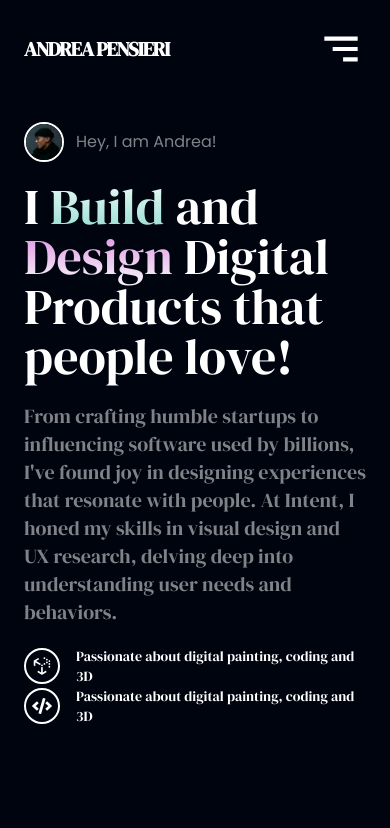
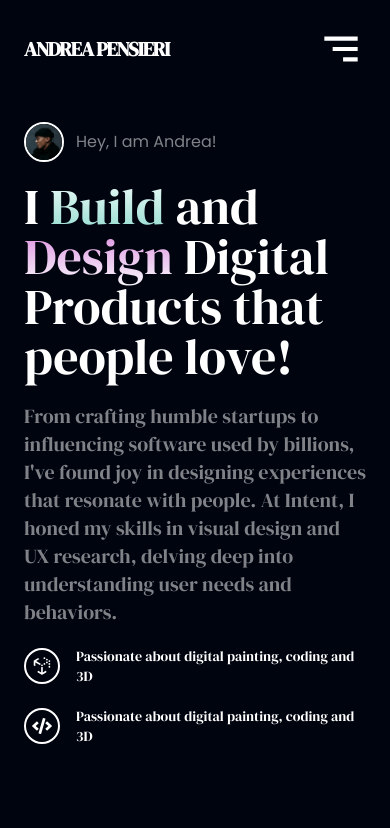
Before and after one commit to andreasiano/Portfolio, a React (Create React App) app: page / in a window 390 px wide. Shown: the top 828 px of the page. Built offline with nearby package versions, Linux system fonts and the light colour scheme.

Commit message:
Changed margin

```diff
--- a/src/components/Hero.jsx
+++ b/src/components/Hero.jsx
@@ -46,7 +46,7 @@ const Hero = () => {
           delving deep into understanding user needs and behaviors.
         </p>
         <div className="lg:flex mt-5">
-          <div className="flex xs:mb-10 items-center">
+          <div className="flex xxs:mb-5 items-center">
             <div className="rounded-full border-2 border-white flex items-center justify-center mr-4">
               <FaUncharted className="text-white mx-1.5 my-1.5 text-xl" />
             </div>
@@ -54,7 +54,7 @@ const Hero = () => {
               Passionate about digital painting, coding and 3D
             </p>
           </div>
-          <div className="flex xs:mb-5 items-center">
+          <div className="flex xxs:mb-5 items-center">
             <div className="rounded-full border-2 border-white flex items-center justify-center mr-4">
               <FaCode className="text-white my-1.5 mx-1.5 text-xl" />
             </div>
```
